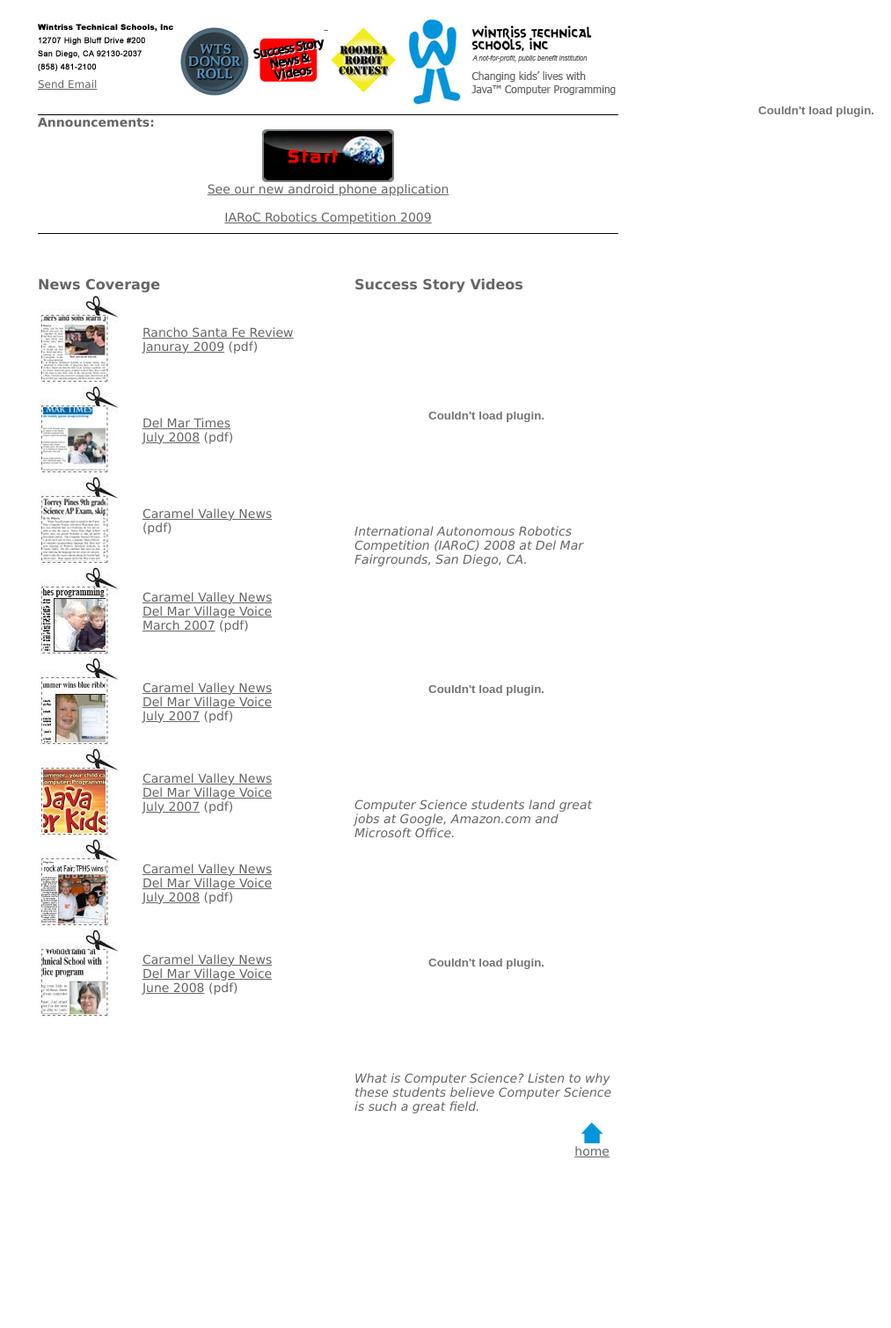
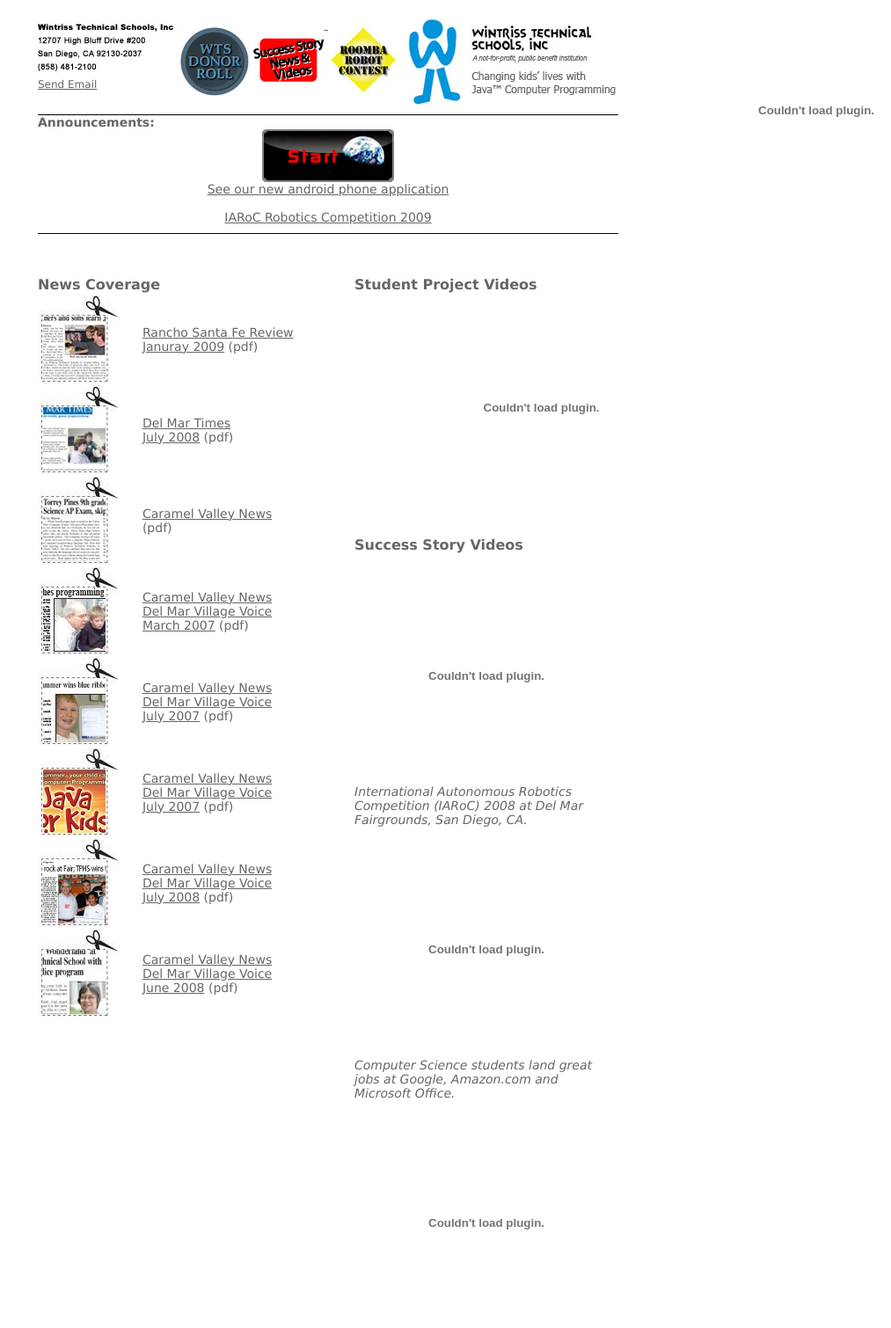
Before and after one commit to jointheleague/wintrisstech.org, a PHP site: page /videos.php in a window 1280 px wide. Shown: the top 1510 px of the page at 88% size, without its empty margins (267-1280 px from the left). Before the commit the page ends 1316 px from the top, so only its background shows below. Run offline with PHP 8.4, Linux system fonts and the light colour scheme.

Commit message:
Add Ezra's Hilo video to the videos page.

```diff
--- a/htdocs/videos.php
+++ b/htdocs/videos.php
@@ -64,6 +64,11 @@
 
 	  </div>
 	  <div style="text-align:left;float:right;width:300px;">
+    <h3>Student Project Videos</h3>
+    <p>
+      <object width="425" height="261"><param name="movie" value="http://www.youtube.com/v/hnuvWEghhao&hl=en&fs=1&rel=0"></param><param name="allowFullScreen" value="true"></param><param name="allowscriptaccess" value="always"></param><embed src="http://www.youtube.com/v/hnuvWEghhao&hl=en&fs=1&rel=0" type="application/x-shockwave-flash" allowscriptaccess="always" allowfullscreen="true" width="425" height="261"></embed></object>
+    </p>
+    <br/>
 		<h3>Success Story Videos</h3>
 		<br />
 		<object width="425" height="344">
```
